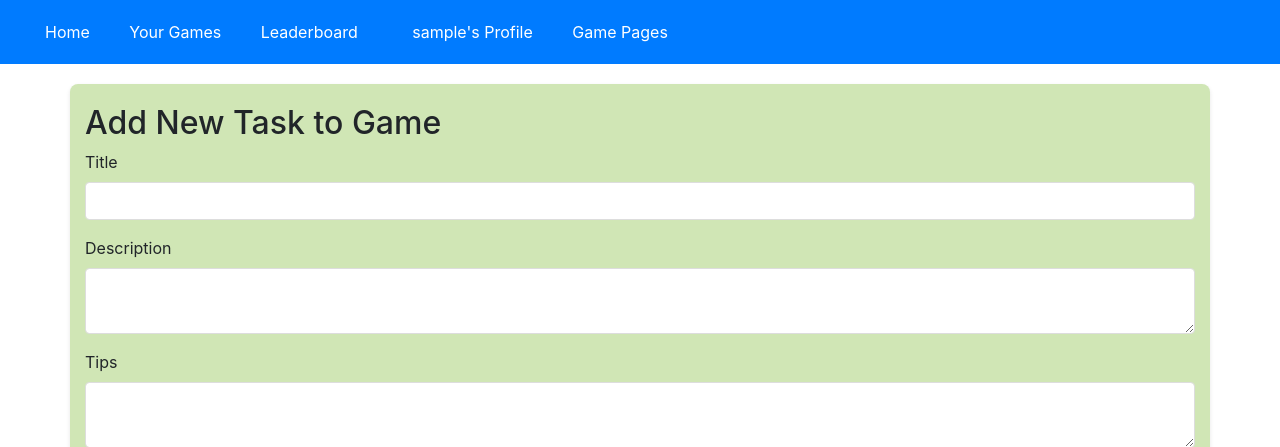
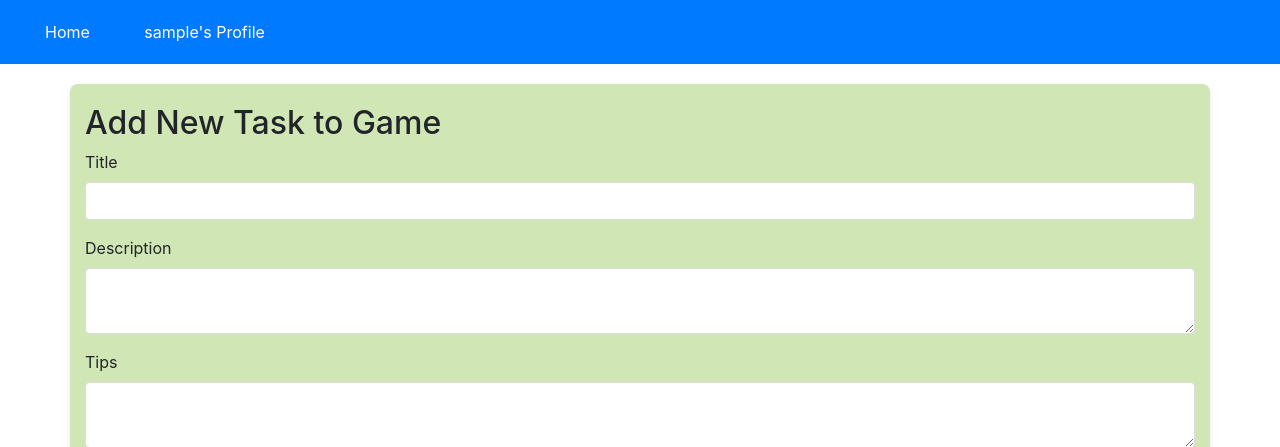
Before and after one commit to pnewstein/QuestByCycle, a Flask app: page /tasks/game/1/add_task in a window 1280 px wide. Shown: the top 447 px of the page. Run offline with Flask 3, Linux system fonts and the light colour scheme; the visitor is signed in with stand-in values (Sample User, id 1); data comes from the database, SQL or seed files in the repository; data that the repository does not hold is empty; parts of the project's set-up code (start-up, migrations or seed data) failed here and were passed over; some libraries are stand-ins or nearby versions.

Commit message:
ignore images, remove legacy menu items

```diff
--- a/app/templates/layout.html
+++ b/app/templates/layout.html
@@ -19,19 +19,6 @@
                 </div>
                 {% if current_user.is_authenticated %}
                     <div class="dropdown">
-                        <button class="dropbtn">Your Games</button>
-                        <div class="dropdown-content">
-                            {% for game in current_user.participated_games %}
-                                <a href="{{ url_for('games.game_detail', game_id=game.id) }}">{{ game.title }}</a>
-                            {% else %}
-                                <a href="{{ url_for('main.index') }}">Join!</a>
-                            {% endfor %}
-                        </div>
-                    </div>
-                    <div class="dropdown">
-                        <a href="{{ url_for('main.leaderboard') }}"><button class="dropbtn">Leaderboard</button></a>
-                    </div>
-                    <div class="dropdown">
                         <a href="{{ url_for('main.profile') }}">
                             <button class="dropbtn">
                                 {{ current_user.username }}'s Profile
@@ -46,18 +33,6 @@
                     {% if current_user.is_admin %}
                         <a href="{{ url_for('admin.admin_dashboard') }}">Admin Dashboard</a>
                     {% endif %}
-                    <div class="dropdown">
-                        <button class="dropbtn">Game Pages</button>
-                        <div class="dropdown-content">
-                            {% for game in games %}  <!-- Ensure this loop is correctly referencing a list of games passed from a view -->
-                                <a href="{{ url_for('games.game_details', game_id=game.id) }}">Details: {{ game.title }}</a>
-                                <a href="{{ url_for('games.game_awards', game_id=game.id) }}">Awards</a>
-                                <a href="{{ url_for('games.game_beyond', game_id=game.id) }}">Beyond</a>
-                            {% else %}
-                                <a>No games available</a>
-                            {% endfor %}
-                        </div>
-                    </div>
                 {% else %}
                     <a href="{{ url_for('auth.login') }}">Login</a>
                     <a href="{{ url_for('auth.register') }}">Register</a>
```
Also changed, not shown: 1 other file.
